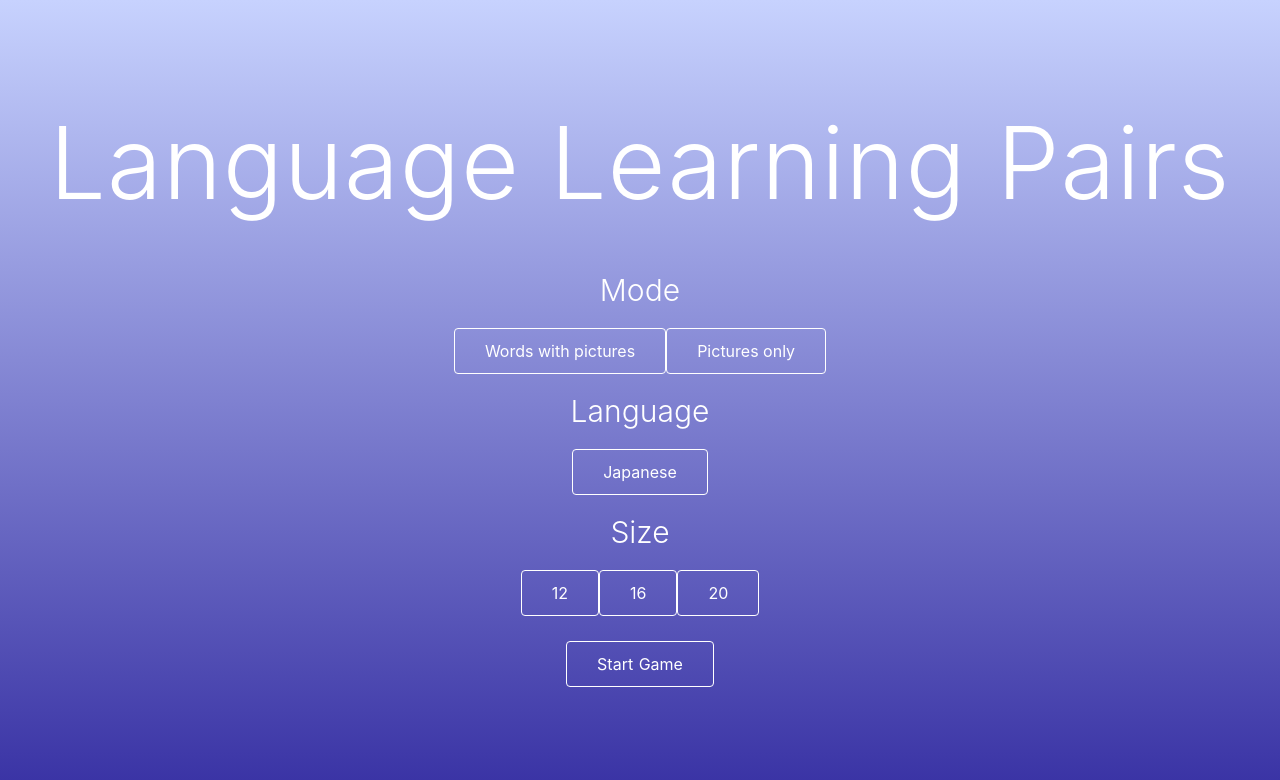
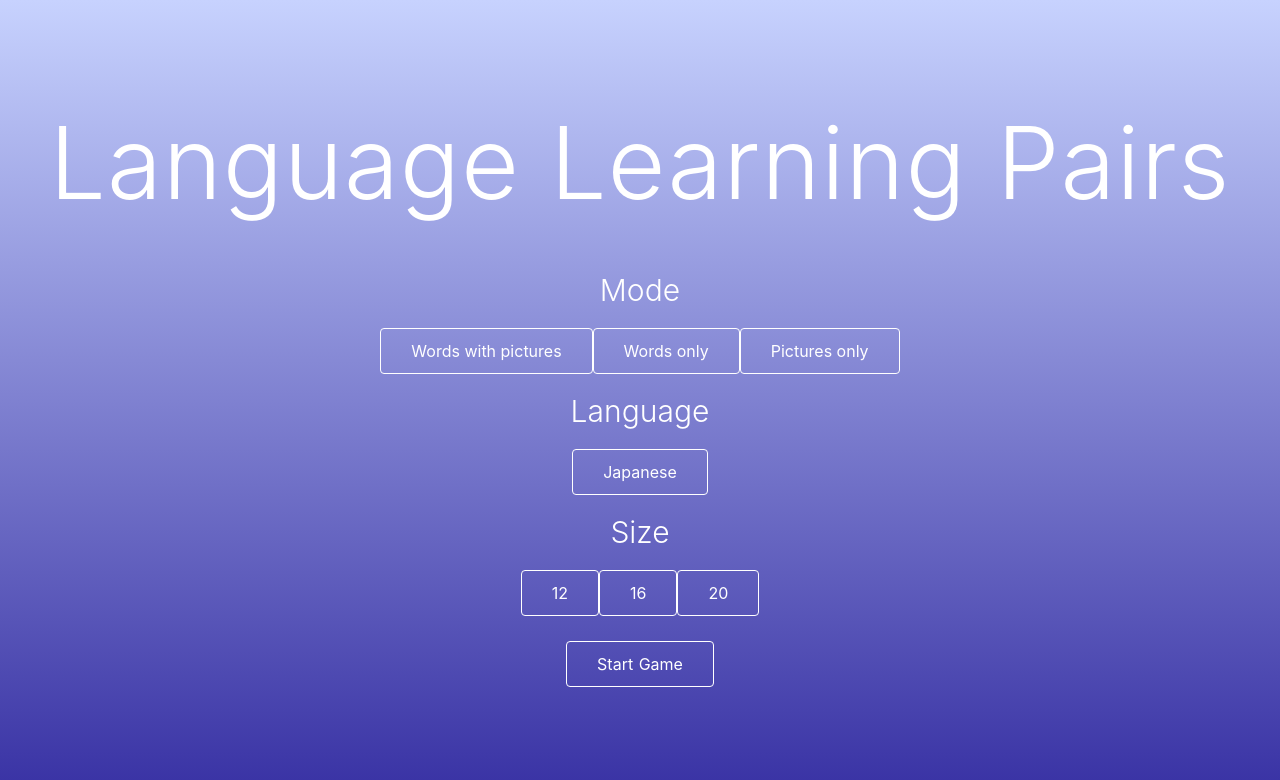
Before and after one commit to madharpskills/language-learning-pairs, a Nuxt app: page / in a window 1280 px wide. Both pictures are taken after a click on the link "New Game". Shown: the top 780 px of the page. Built offline with nearby package versions, Linux system fonts and the light colour scheme.

Commit message:
UI - add mode

```diff
--- a/pages/index.vue
+++ b/pages/index.vue
@@ -12,7 +12,8 @@
         <div v-if="newGame" class="options">
           <div>
           <h1 class="subtitle" style="color: #fff;padding: 15px">Mode</h1>
-          <button @click="mode='words'" :class="{ 'button--white--clicked' : mode == 'words', 'button--white' : mode != 'words' }">Words with pictures</button>
+          <button @click="mode='both'" :class="{ 'button--white--clicked' : mode == 'both', 'button--white' : mode != 'both' }">Words with pictures</button>
+          <button @click="mode='words'" :class="{ 'button--white--clicked' : mode == 'words', 'button--white' : mode != 'words' }">Words only</button>
           <button @click="mode='pictures'" :class="{ 'button--white--clicked' : mode == 'pictures', 'button--white' : mode != 'pictures' }">Pictures only</button>
           </div>
 
```
